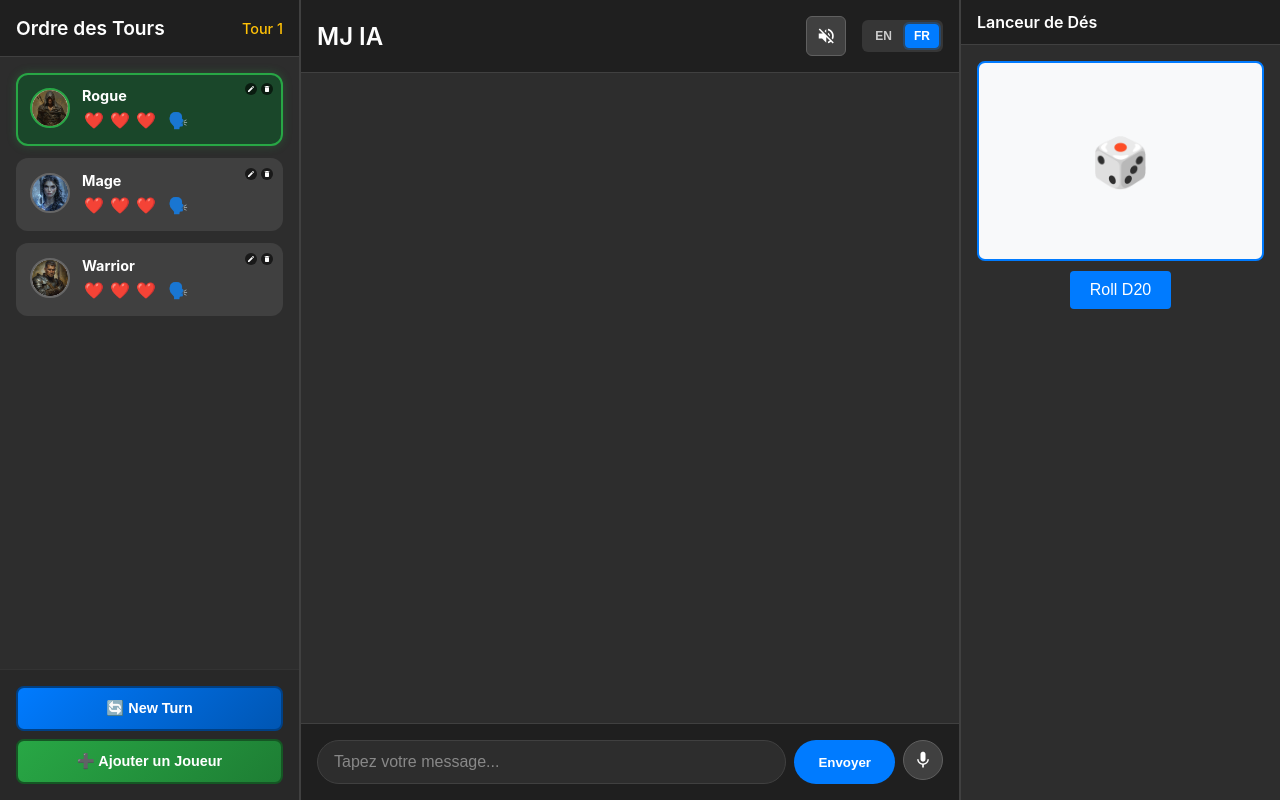
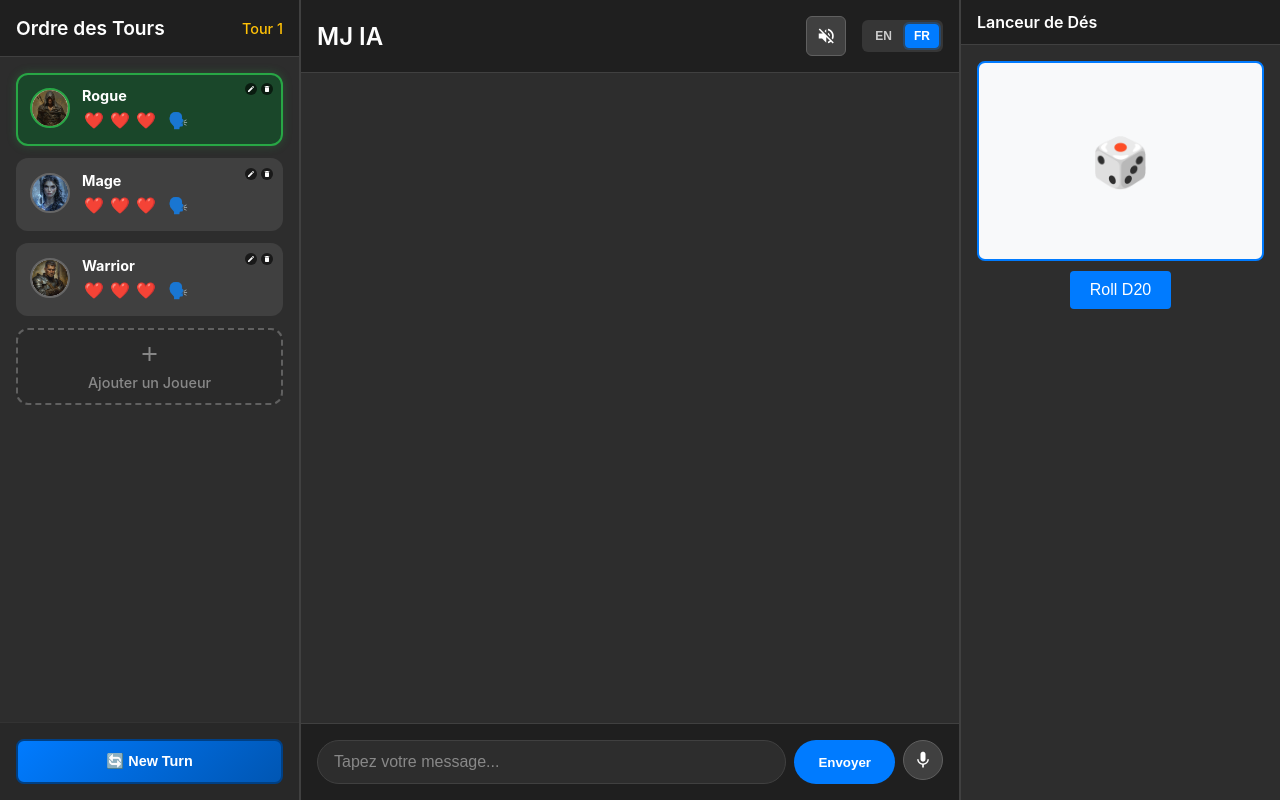
Before and after one commit to tchikl-h/mjai, an Angular app in the folder chat-app/: page / in a window 1280 px wide. Built offline with nearby package versions, Linux system fonts and the light colour scheme.

Commit message:
Modify add player button's UI

```diff
--- a/chat-app/src/app/app.component.css
+++ b/chat-app/src/app/app.component.css
@@ -320,9 +320,6 @@
   padding: 1rem;
   border-top: 1px solid #333;
   background-color: rgba(0, 0, 0, 0.1);
-  display: flex;
-  flex-direction: column;
-  gap: 0.5rem;
 }
 
 .new-turn-button {
@@ -392,6 +389,52 @@
 .add-player-button:active {
   transform: translateY(0);
   box-shadow: 0 2px 6px rgba(0, 0, 0, 0.2);
+}
+
+/* Add Player Card */
+.add-player-card {
+  display: flex;
+  align-items: center;
+  justify-content: center;
+  padding: 0.75rem;
+  margin-bottom: 0.5rem;
+  border-radius: 12px;
+  background-color: #2a2a2a;
+  border: 2px dashed #606060;
+  transition: all 0.2s;
+  cursor: pointer;
+  min-height: 60px;
+}
+
+.add-player-card:hover {
+  border-color: #28a745;
+  background-color: rgba(40, 167, 69, 0.1);
+  transform: translateY(-2px);
+  box-shadow: 0 0 8px rgba(40, 167, 69, 0.2);
+}
+
+.add-player-content {
+  display: flex;
+  flex-direction: column;
+  align-items: center;
+  gap: 0.5rem;
+  color: #888;
+  transition: color 0.2s;
+}
+
+.add-player-card:hover .add-player-content {
+  color: #28a745;
+}
+
+.add-player-icon {
+  font-size: 24px !important;
+  width: 24px;
+  height: 24px;
+}
+
+.add-player-text {
+  font-size: 0.9rem;
+  font-weight: 500;
 }
 
 /* Turn Order Sidebar - Left */
--- a/chat-app/src/app/app.component.html
+++ b/chat-app/src/app/app.component.html
@@ -20,6 +20,14 @@
         (playerEdit)="openEditPlayerModal($event)"
         (playerDelete)="removePlayer($event)">
       </app-player-card>
+
+      <!-- Add Player Card -->
+      <div class="add-player-card" (click)="openAddPlayerModal()">
+        <div class="add-player-content">
+          <mat-icon class="add-player-icon">add</mat-icon>
+          <span class="add-player-text">{{ i18n.translate('player.add') }}</span>
+        </div>
+      </div>
     </div>
 
     <!-- New Turn Button -->
@@ -29,12 +37,6 @@
         class="new-turn-button"
         [title]="'Start new turn with reshuffled player order'">
         🔄 New Turn
-      </button>
-      <button
-        (click)="openAddPlayerModal()"
-        class="add-player-button"
-        [title]="i18n.translate('player.add')">
-        ➕ {{ i18n.translate('player.add') }}
       </button>
     </div>
   </div>
```
